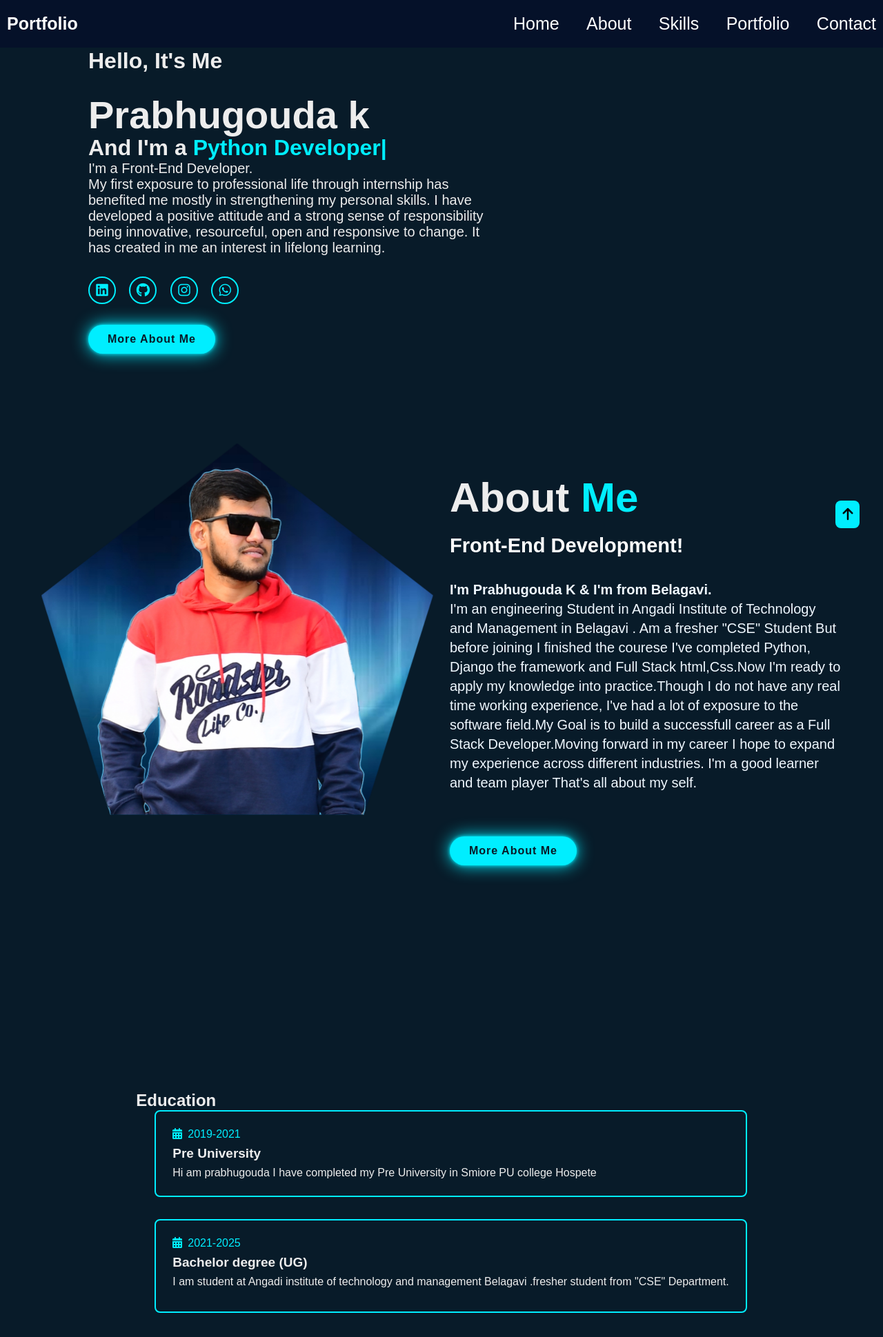
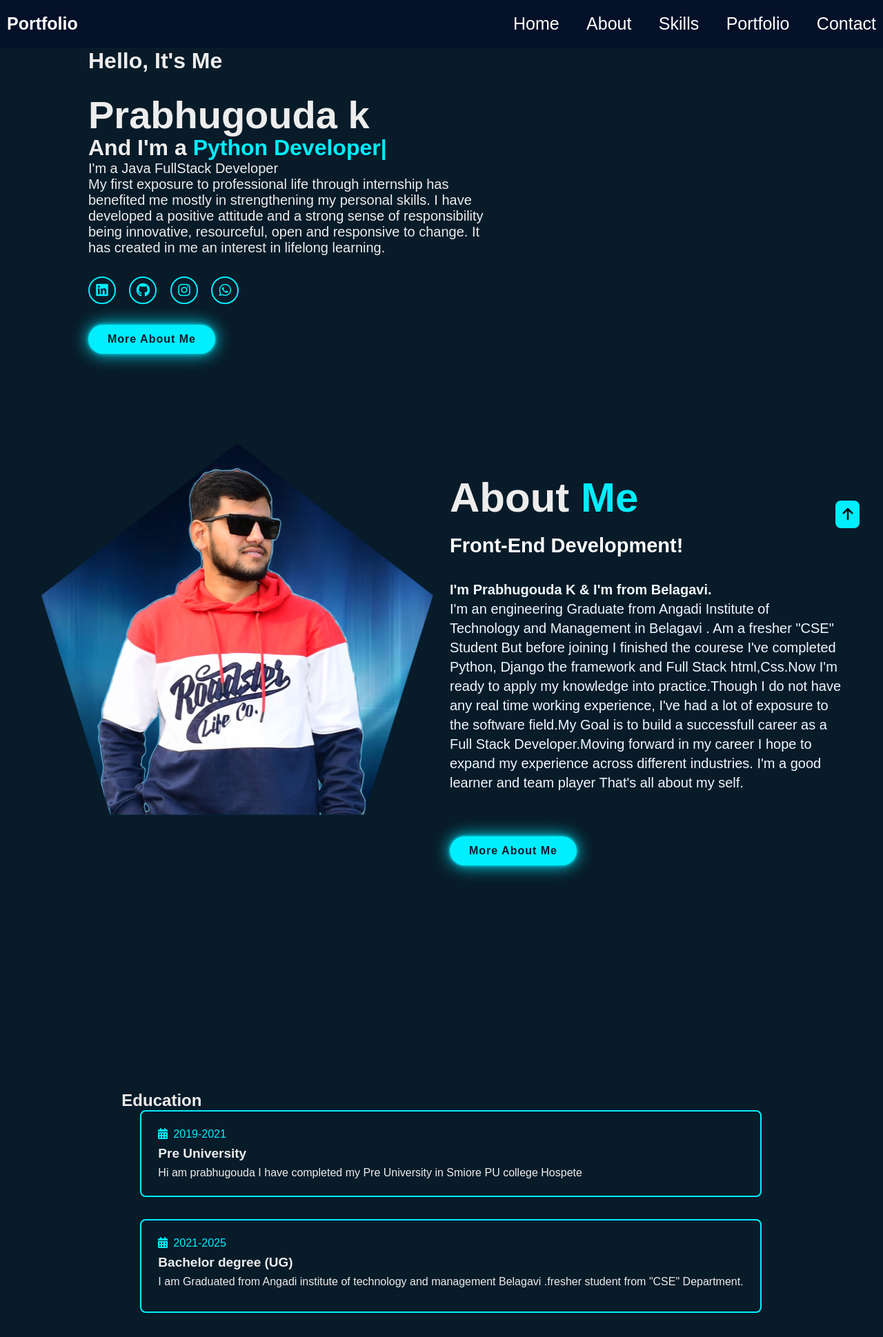
Before and after one commit to prabhugouda48/My-portfolio, a plain HTML site: page index.html in a window 1280 px wide. Shown: the top 1939 px of the page at 69% size. Drawn offline with nearby package versions, Linux system fonts and the light colour scheme.

Commit message:
Update index.html

```diff
--- a/index.html
+++ b/index.html
@@ -45,7 +45,7 @@
             <h3>Hello, It's Me</h3>
             <h1>Prabhugouda k</h1>
             <h3>And I'm a <span class="text"></span></h3>
-            <p>I'm a Front-End Developer. <br/>
+            <p>I'm a Java FullStack Developer <br/>
                 My first exposure to professional life through internship has benefited me mostly in
                 strengthening my personal skills. I have developed a positive attitude and a strong
                 sense of responsibility being innovative, resourceful, open and responsive to change. It has
@@ -85,7 +85,7 @@
 
             <p>
 
-                <b>I'm Prabhugouda K & I'm from Belagavi.<br></b>I'm an engineering Student in Angadi Institute of Technology and Management in Belagavi . Am a fresher "CSE" Student But before joining I finished the courese I've completed Python, Django the framework and Full Stack  html,Css.Now I'm ready to apply my knowledge into practice.Though I do not have any real time working experience, I've  had a lot of exposure to the software field.My Goal is to build a successfull career as a Full Stack Developer.Moving forward in my career I hope to expand my experience across different industries.
+                <b>I'm Prabhugouda K & I'm from Belagavi.<br></b>I'm an engineering Graduate from Angadi Institute of Technology and Management in Belagavi . Am a fresher "CSE" Student But before joining I finished the courese I've completed Python, Django the framework and Full Stack  html,Css.Now I'm ready to apply my knowledge into practice.Though I do not have any real time working experience, I've  had a lot of exposure to the software field.My Goal is to build a successfull career as a Full Stack Developer.Moving forward in my career I hope to expand my experience across different industries.
                                 I'm a good learner and team player
                                 That's all about my self.
                 <!-- My first exposure to professional life through internship has benefited me mostly in
@@ -132,7 +132,7 @@
 
                             <h3>Bachelor degree (UG)</h3>
 
-                            <p> I am student at Angadi institute of technology and management Belagavi .fresher student from "CSE" Department.</p>
+                            <p> I am Graduated from Angadi institute of technology and management Belagavi .fresher student from "CSE" Department.</p>
 
                             <p class="para"> </p>
 
@@ -221,7 +221,7 @@
 
                     <div class="info">
 
-                        <span>PYTHON<span>
+                        <span>Java<span>
 
                     </div>
 
```
